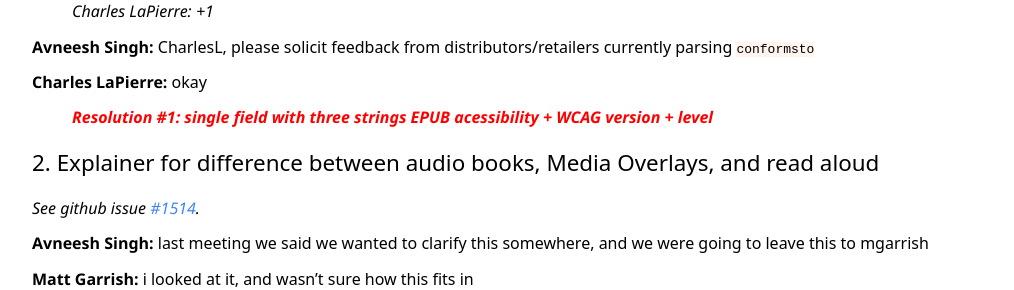
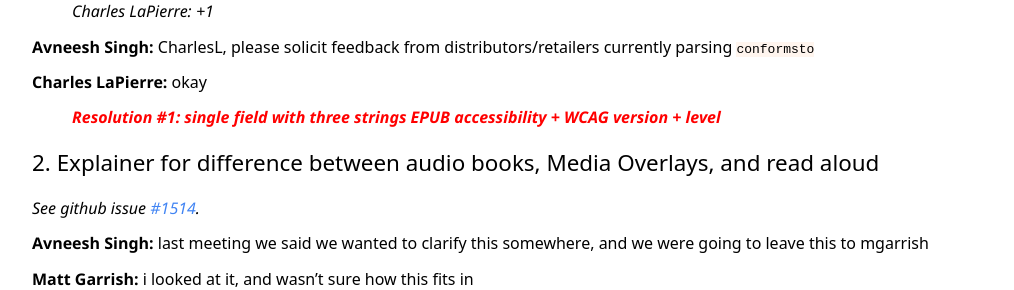
Before and after one commit to w3c/epub-wg, a Jekyll site: the page built from _minutes/2021-02-25-epub-a11y.md, in a window 1280 px wide and 900 px high, scrolled down 3925 px. Shown: the part 154-444 px from the top of the window, without its empty margins (256-1270 px from the left). Built offline with Jekyll 4.4.1, drawn with Linux system fonts in a browser that asks for light colours; some web fonts are replaced; some of the changed text lies outside the part shown.

Commit message:
spelling mistake...

```diff
--- a/_minutes/2021-02-25-epub-a11y.md
+++ b/_minutes/2021-02-25-epub-a11y.md
@@ -332,7 +332,7 @@ _See github issue [#1455](https://github.com/w3c/epub-specs/issues/1455)._
 
 **Charles LaPierre:** okay
 
-> ***Resolution #1: single field with three strings EPUB acessibility + WCAG version + level***
+> ***Resolution #1: single field with three strings EPUB accessibility + WCAG version + level***
 {: #resolution1 .resolution}
 
 ### 2. Explainer for difference between audio books, Media Overlays, and read aloud
@@ -419,5 +419,5 @@ _See github issue [#1514](https://github.com/w3c/epub-specs/issues/1514)._
 ### 4. Resolutions
 {: #res}
 
-* [Resolution #1](#resolution1): single field with three strings EPUB acessibility + WCAG version + level
+* [Resolution #1](#resolution1): single field with three strings EPUB accessibility + WCAG version + level
 * [Resolution #2](#resolution2): delegate document for difference between Media Overlays, Audio books, read aloud etc to Publishing CG
--- a/assets/minute_processing.json
+++ b/assets/minute_processing.json
@@ -35,7 +35,7 @@
             "year": 2021,
             "date": "2021-02-25",
             "number": 1,
-            "text": "single field with three strings EPUB acessibility + WCAG version + level",
+            "text": "single field with three strings EPUB accessibility + WCAG version + level",
             "url": "https://www.w3.org/publishing/groups/epub-wg/Meetings/Minutes/2021-02-25-epub-a11y#resolution1",
             "call": "epub-a11y"
         },
```
